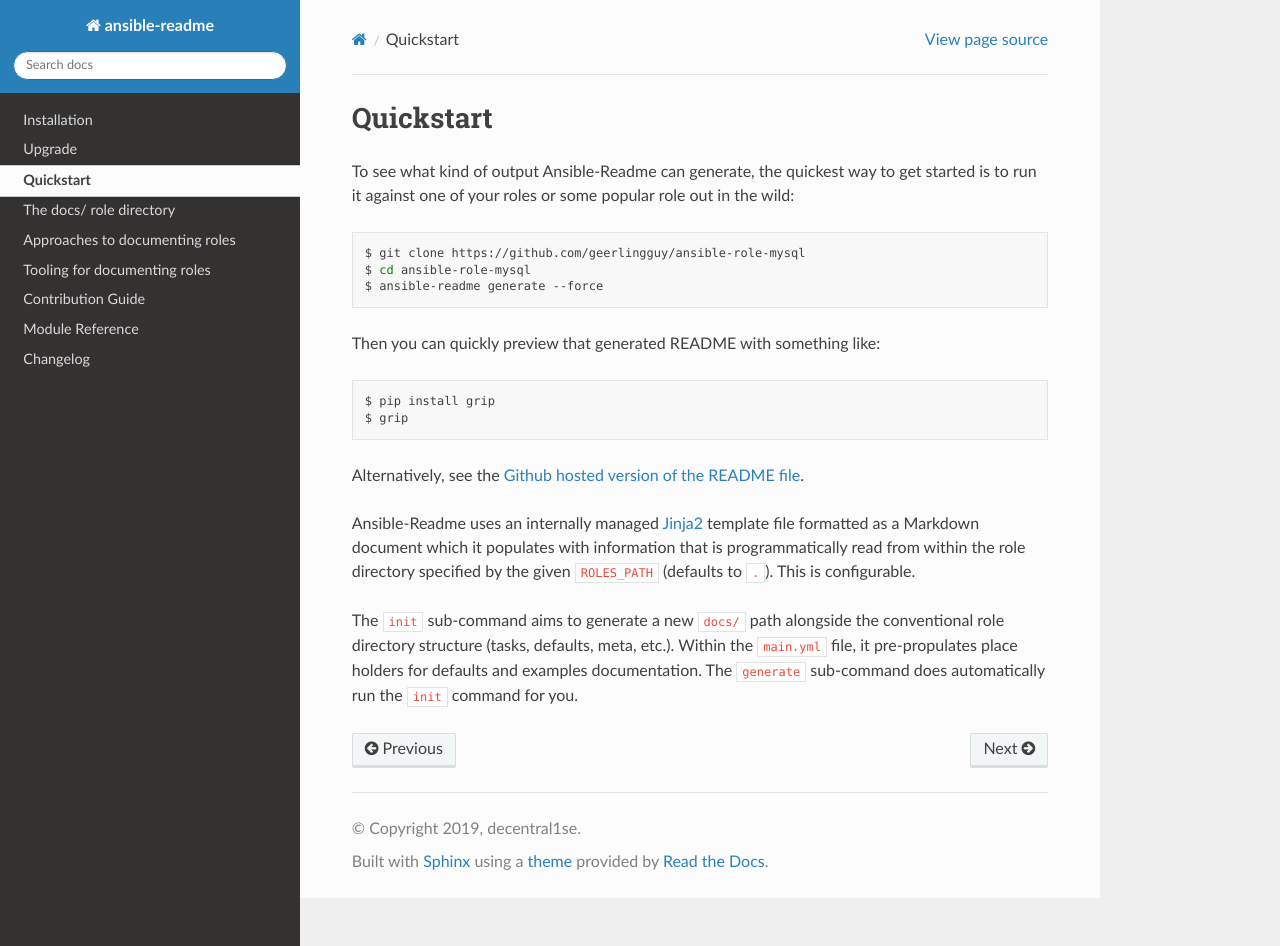
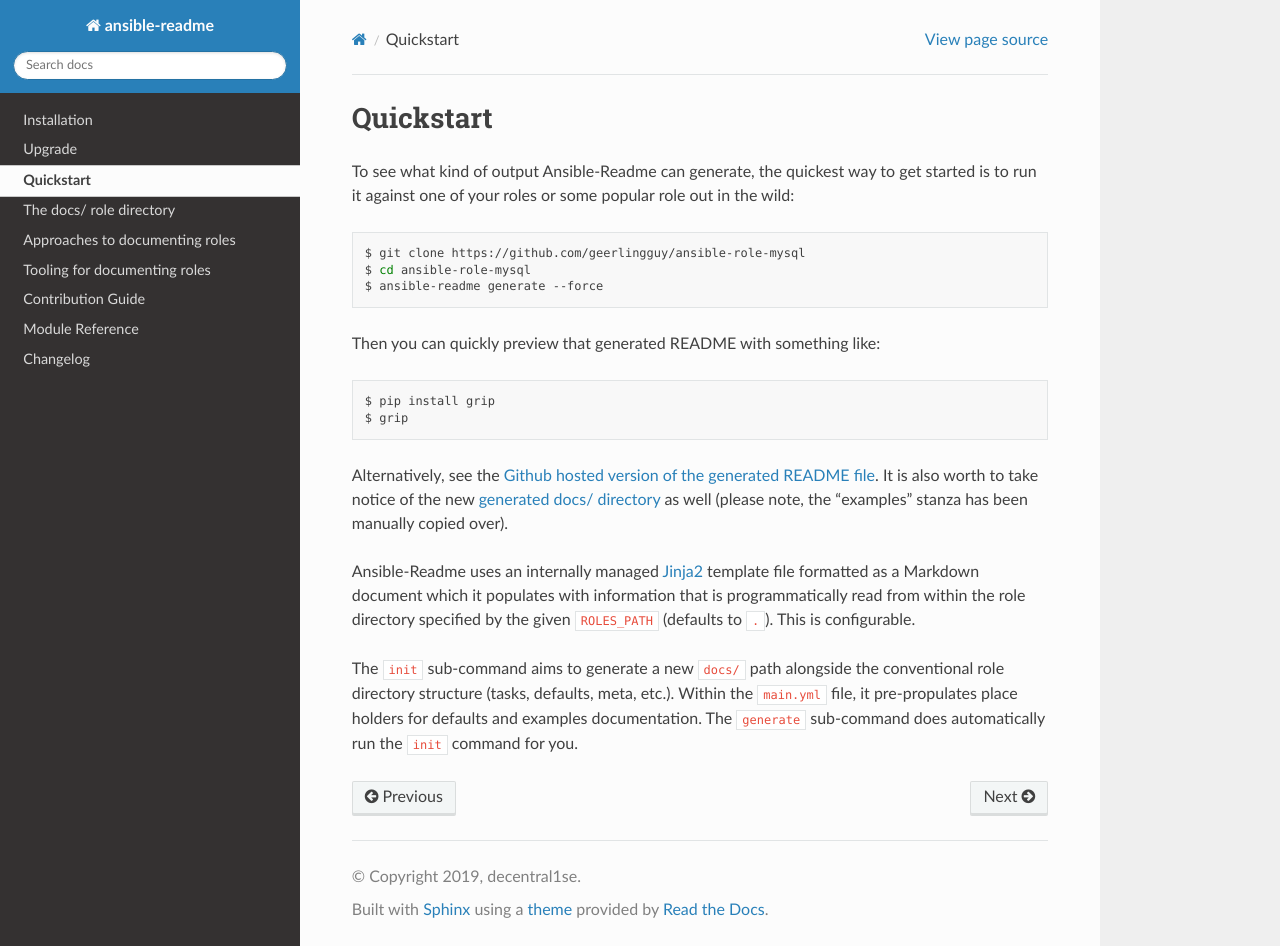
Before and after one commit to nicksonet/ansible-readme, a Sphinx documentation site: the page built from documentation/source/quickstart.rst, in a window 1280 px wide and 946 px high. Built offline with Sphinx 7.4.7 and the Read the Docs theme 2.0.0, drawn with Linux system fonts in a browser that asks for light colours.

Commit message:
Link out to the generated docs folder as well.

```diff
--- a/documentation/source/quickstart.rst
+++ b/documentation/source/quickstart.rst
@@ -19,9 +19,12 @@
     $ pip install grip
     $ grip
 
-Alternatively, see the `Github hosted version of the README file`_.
+Alternatively, see the `Github hosted version of the generated README file`_.
+It is also worth to take notice of the new `generated docs/ directory`_ as well
+(please note, the "examples" stanza has been manually copied over).
 
-.. _`Github hosted version of the README file`: https://github.com/decentral1se/ansible-role-mysql/blob/ansible-readme-generated-readme/README.md
+.. _`Github hosted version of the generated README file`: https://github.com/decentral1se/ansible-role-mysql/blob/ansible-readme-generated-readme/README.md
+.. _generated docs/ directory: https://github.com/decentral1se/ansible-role-mysql/blob/ansible-readme-generated-readme/docs/main.yml
 
 Ansible-Readme uses an internally managed `Jinja2`_ template file formatted as
 a Markdown document which it populates with information that is
```
